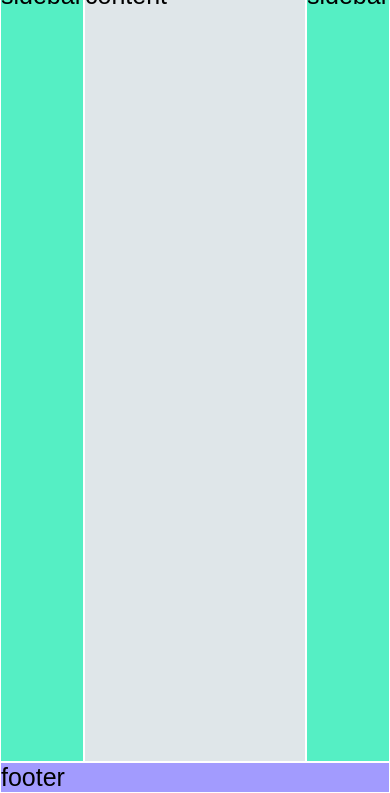
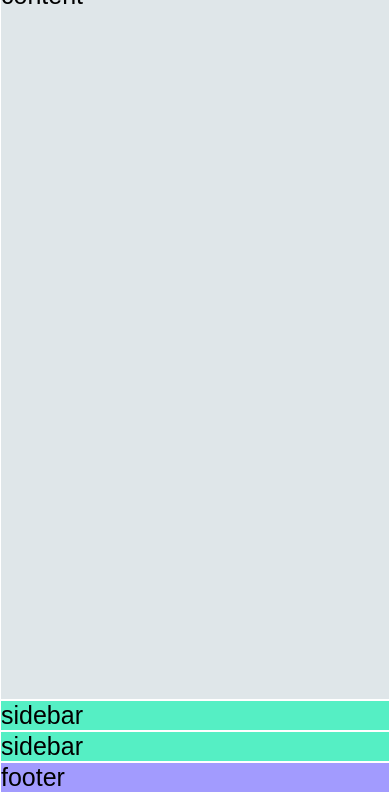
Before and after one commit to kfpo/flexing_on_layout, a website built with Parcel: page index.html in a window 390 px wide. Shown: the part 51-844 px from the top of the page. Built offline with nearby package versions, Linux system fonts and the light colour scheme.

Commit message:
responsive basic grid (for mobile)

```diff
--- a/src/styles.css
+++ b/src/styles.css
@@ -47,3 +47,18 @@ html, body {
 .sidebar {
   flex: 0 0 20%;
 }
+
+@media (max-width: 768px) {
+}
+
+@media (max-width: 600px) {
+  .main {
+    flex-direction: column;
+  }
+  .sidebar {
+    flex: 0 0 auto;
+  }
+  .content {
+    order: -1;
+  }
+}
```
